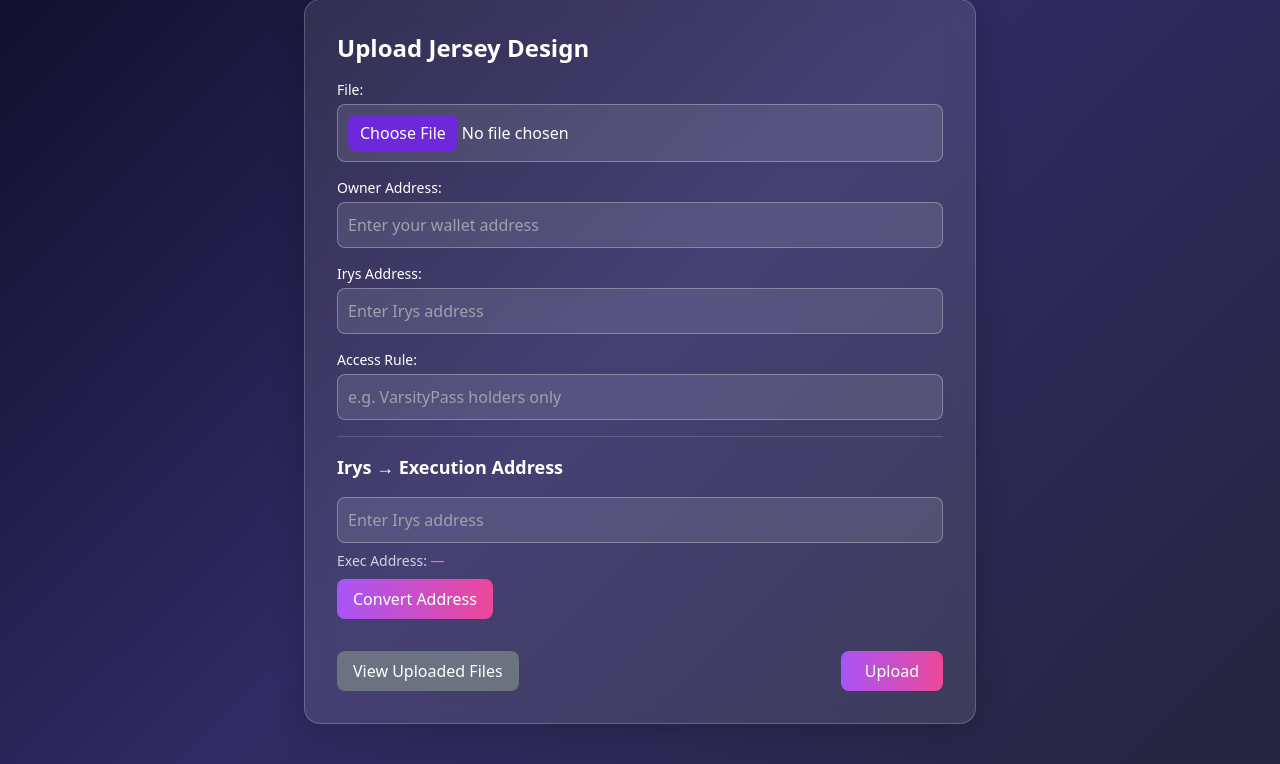
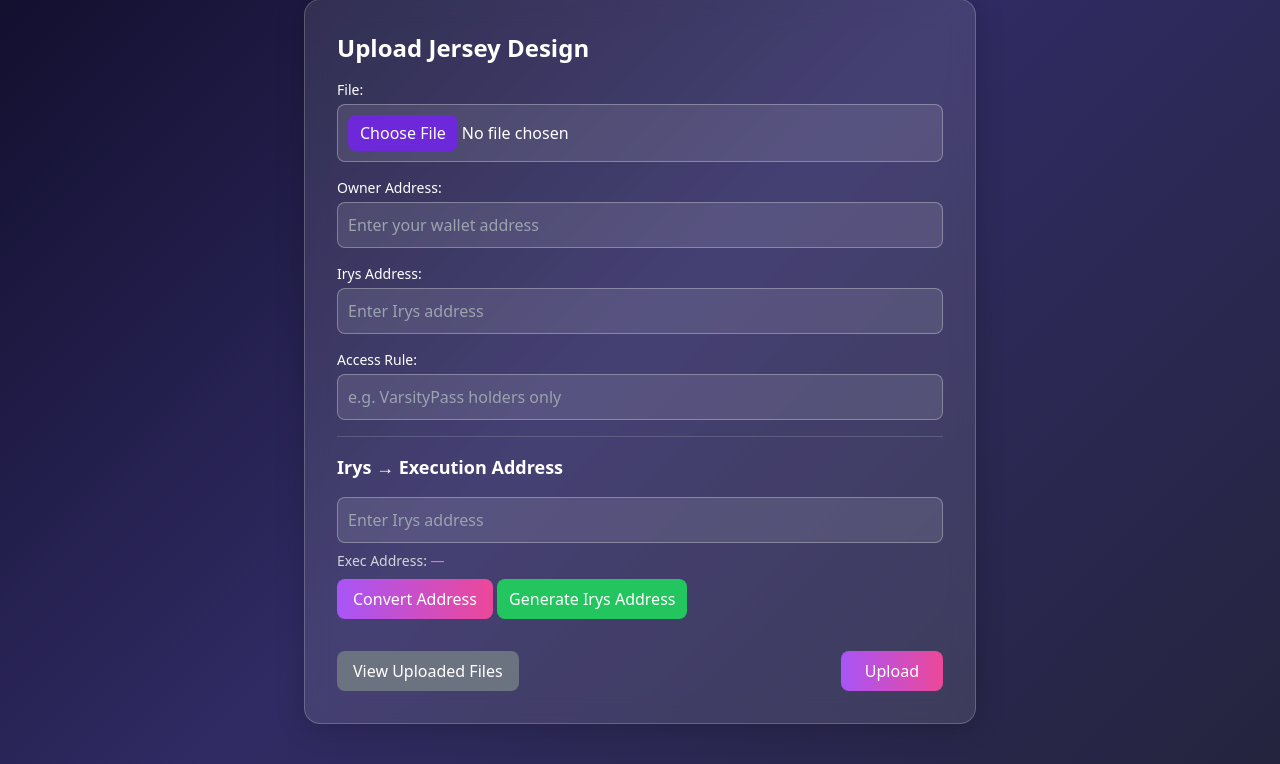
Before and after one commit to tuna204/varsityvibes, a Flask app: page / in a window 1280 px wide. Shown: the part 113-877 px from the top of the page. Run offline with Flask 3, Linux system fonts and the light colour scheme; some libraries are stand-ins or nearby versions.

Commit message:
Update upload.html

```diff
--- a/templates/upload.html
+++ b/templates/upload.html
@@ -96,6 +96,13 @@
                 class="bg-gradient-to-r from-purple-500 to-pink-500 px-4 py-2 rounded-lg text-white hover:scale-105 transition">
             Convert Address
         </button>
+
+        <button type="button"
+                onclick="generateFakeIrysAddress()"
+                class="bg-green-500 px-3 py-2 rounded-lg mt-2">
+            Generate Irys Address
+        </button>
+
       </div>
 
       <div class="flex justify-between items-center pt-4">
@@ -132,6 +139,17 @@
 document.getElementById('irys_address_input').addEventListener('input', convertAddress);
 </script>
 
+  <script>
+function generateFakeIrysAddress() {
+    const chars = "123456789ABCDEFGHJKLMNPQRSTUVWXYZabcdefghijkmnopqrstuvwxyz"; // base58
+    let addr = "";
+    for (let i = 0; i < 48; i++) { // Irys addresses ~48 chars
+        addr += chars[Math.floor(Math.random() * chars.length)];
+    }
+    document.getElementById("irys_address_input").value = addr;
+    convertAddress();
+}
+</script>
 
 </body>
 </html>
```
